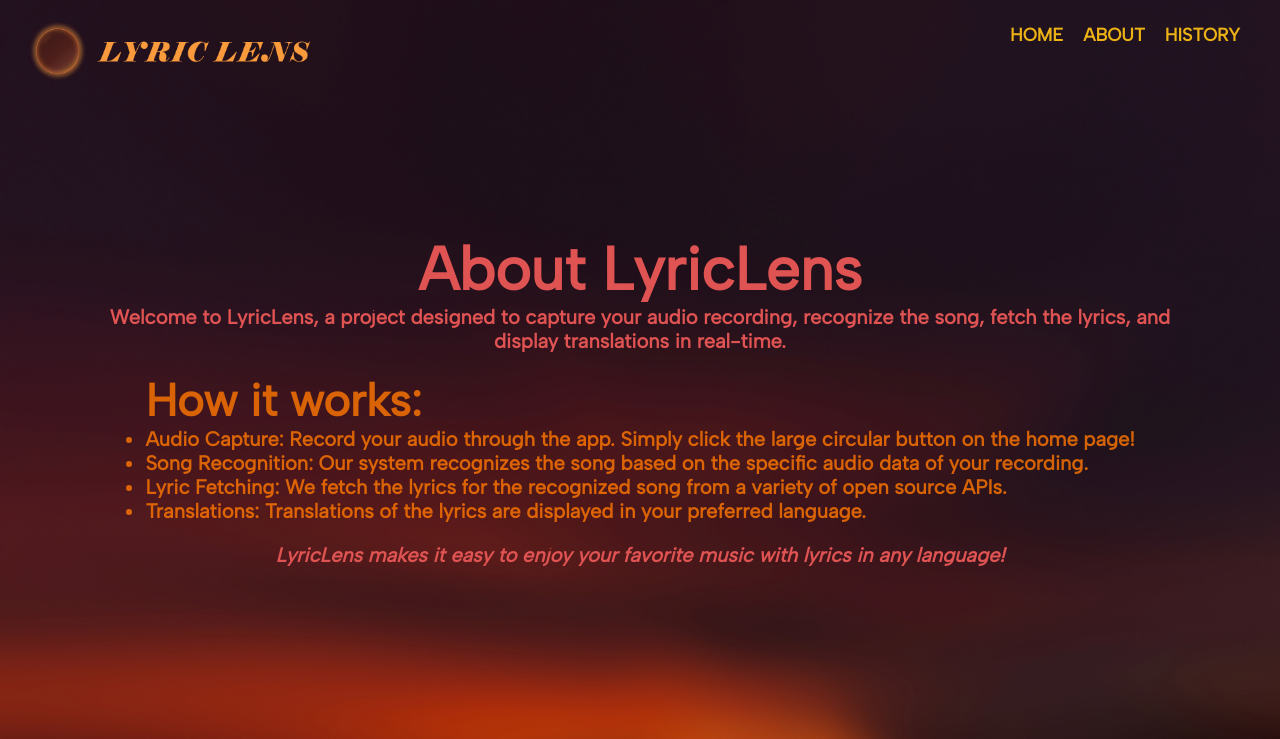
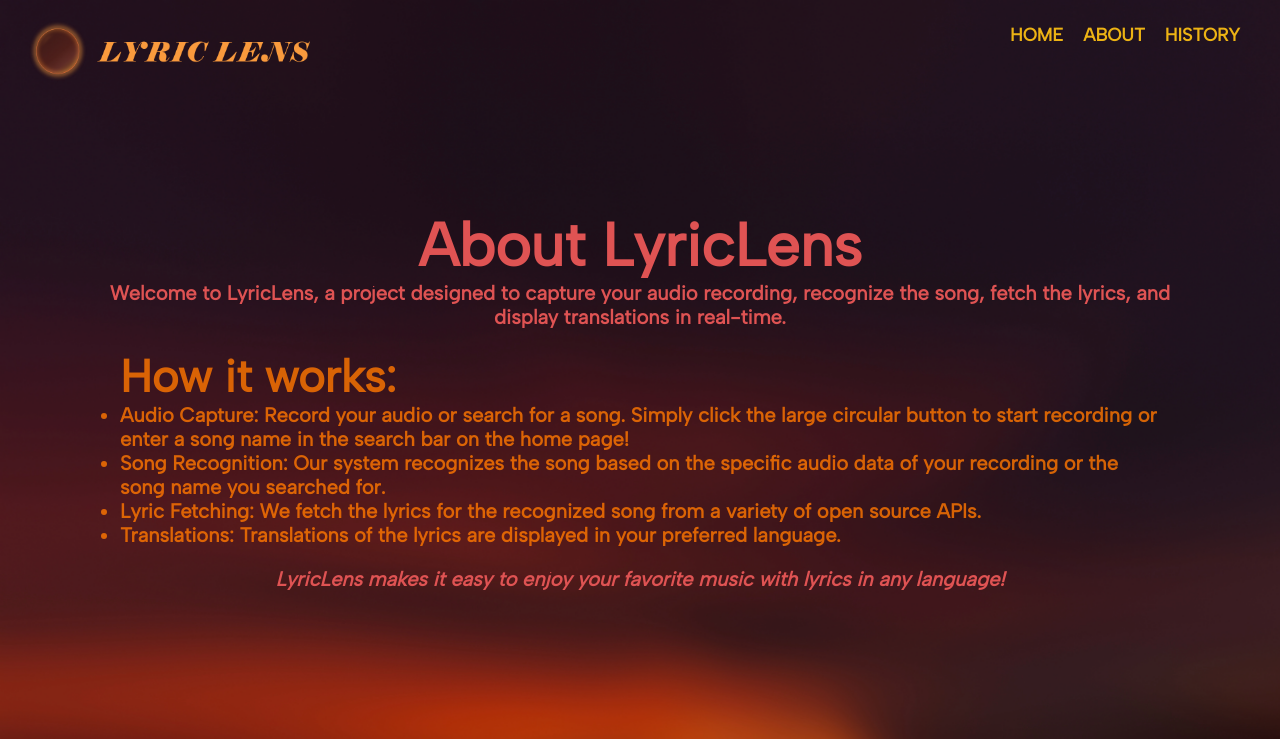
Before and after one commit to Nail-Claros/LyricLens, a Flask app: page /about in a window 1280 px wide. Shown: the top 739 px of the page. Run offline with Flask 3, Linux system fonts and the light colour scheme.

Commit message:
Update about.html
Showcase additional features

Signed-off-by: Cameron Copenhaver <151974261+ccopenh1@users.noreply.github.com>

```diff
--- a/templates/about.html
+++ b/templates/about.html
@@ -27,8 +27,8 @@
         <div class="how-it-works">
             <h2>How it works:</h2>
             <ul>
-                <li><strong>Audio Capture:</strong> Record your audio through the app. Simply click the large circular button on the home page!</li>
-                <li><strong>Song Recognition:</strong> Our system recognizes the song based on the specific audio data of your recording.</li>
+                <li><strong>Audio Capture:</strong> Record your audio or search for a song. Simply click the large circular button to start recording or enter a song name in the search bar on the home page!</li>
+                <li><strong>Song Recognition:</strong> Our system recognizes the song based on the specific audio data of your recording or the song name you searched for.</li>
                 <li><strong>Lyric Fetching:</strong> We fetch the lyrics for the recognized song from a variety of open source APIs.</li>
                 <li><strong>Translations:</strong> Translations of the lyrics are displayed in your preferred language.</li>
             </ul>
```
